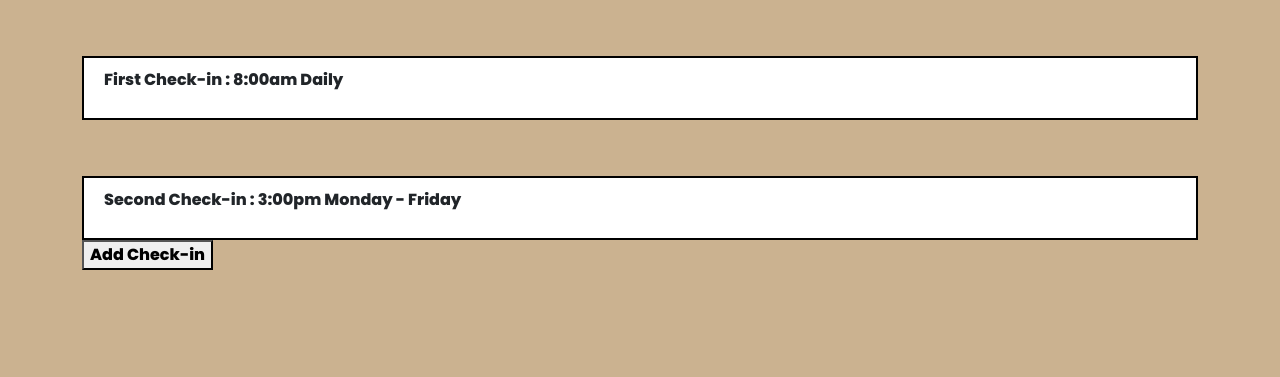
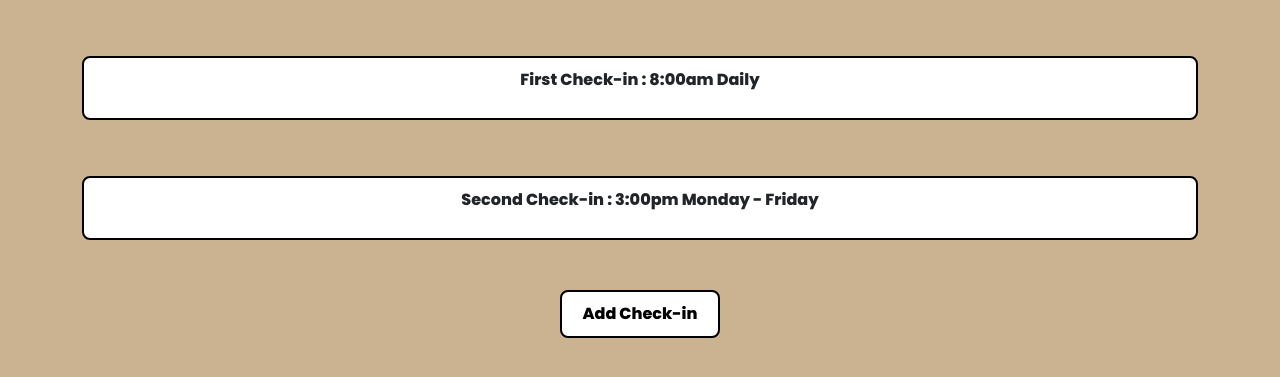
Before and after one commit to QuincyMillerDev/HackUCONN-2022, a Django app: page /schedule in a window 1280 px wide. Shown: the part 64-441 px from the top of the page. Run offline with Django 4.2, Linux system fonts and the light colour scheme.

Commit message:
shcedule

```diff
--- a/hay/haysite/static/css/style.css
+++ b/hay/haysite/static/css/style.css
@@ -194,8 +194,25 @@ a:hover {
 .wrapper {
     position: relative;
     margin: 56px auto 0;
+    margin-bottom: 50px;
     padding: 10px 20px;
     border: 2px solid #000;
+    border-radius: 8px;
+    outline: 0;
+    background: #fff;
+}
+
+p {
+    text-align: center;
+}
+
+.button1 {
+    margin:0 auto;
+    display:block;
+    padding: 10px 20px;
+    border: 2px solid #000;
+    border-radius: 8px;
+    outline: 0;
     background: #fff;
 }
 
--- a/hay/haysite/templates/hay/schedule.html
+++ b/hay/haysite/templates/hay/schedule.html
@@ -2,6 +2,7 @@
 {% load static %}
 {% block content %}
 
+<div>
     <div class="wrapper">
         <p>First Check-in : 8:00am Daily</p>
     </div>
@@ -11,5 +12,6 @@
     <div>
         <button class="button1">Add Check-in</button>
     </div>
+</div>
 
 {% endblock content %}
```
Lines whose indentation alone changed are shown as unchanged.
